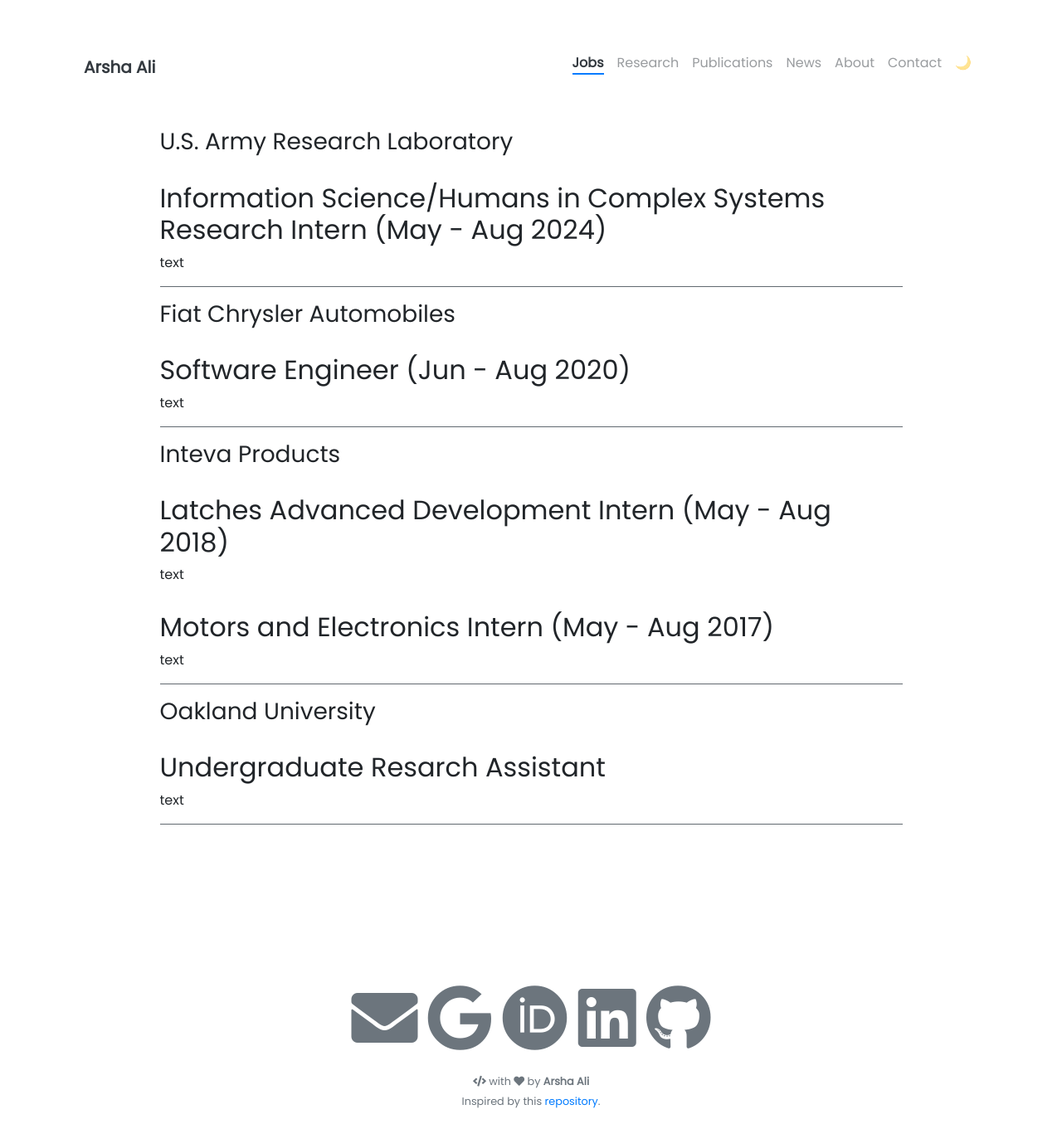
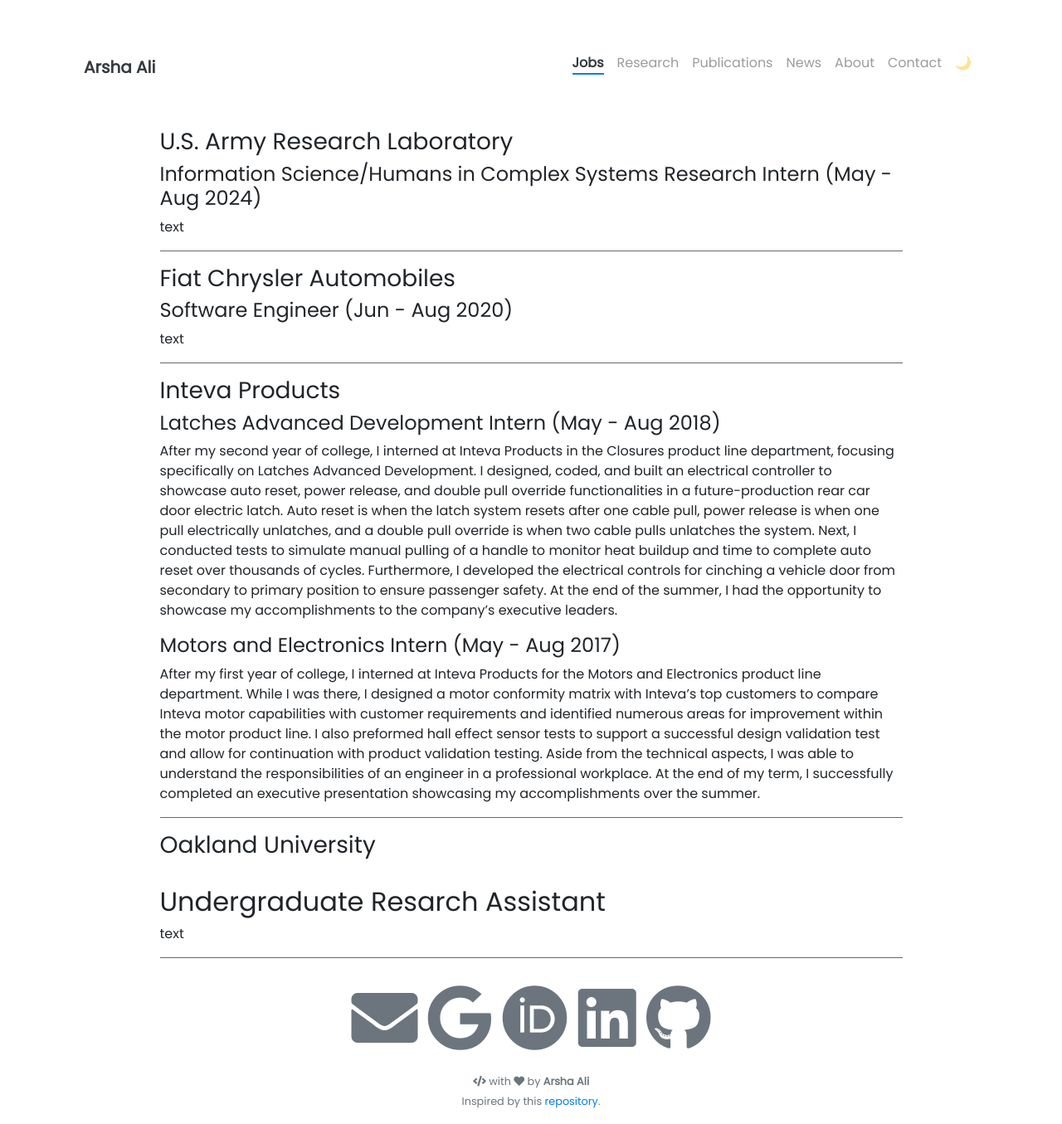
Before and after one commit to arshaali/arshaali.github.io, a Jekyll site: the page built from pages/jobs.md, in a window 1280 px wide and 1355 px high. Shown: the whole window at 83% size. Built offline with Jekyll 4.4.1, drawn with Linux system fonts in a browser that asks for light colours; nearby versions of some CDN libraries.

Commit message:
Update jobs.md

```diff
--- a/pages/jobs.md
+++ b/pages/jobs.md
@@ -7,7 +7,7 @@ weight: 1
 
 ### U.S. Army Research Laboratory
 
-## Information Science/Humans in Complex Systems Research Intern (May - Aug 2024)
+#### Information Science/Humans in Complex Systems Research Intern (May - Aug 2024)
 
 text
 
@@ -15,7 +15,7 @@ text
 
 ### Fiat Chrysler Automobiles
 
-## Software Engineer (Jun - Aug 2020)
+#### Software Engineer (Jun - Aug 2020)
 
 text
 
@@ -23,13 +23,13 @@ text
 
 ### Inteva Products
 
-## Latches Advanced Development Intern (May - Aug 2018)
+#### Latches Advanced Development Intern (May - Aug 2018)
 
-text
+After my second year of college, I interned at Inteva Products in the Closures product line department, focusing specifically on Latches Advanced Development. I designed, coded, and built an electrical controller to showcase auto reset, power release, and double pull override functionalities in a future-production rear car door electric latch. Auto reset is when the latch system resets after one cable pull, power release is when one pull electrically unlatches, and a double pull override is when two cable pulls unlatches the system. Next, I conducted tests to simulate manual pulling of a handle to monitor heat buildup and time to complete auto reset over thousands of cycles. Furthermore, I developed the electrical controls for cinching a vehicle door from secondary to primary position to ensure passenger safety. At the end of the summer, I had the opportunity to showcase my accomplishments to the company's executive leaders.
 
-## Motors and Electronics Intern (May - Aug 2017)
+#### Motors and Electronics Intern (May - Aug 2017)
 
-text
+After my first year of college, I interned at Inteva Products for the Motors and Electronics product line department. While I was there, I designed a motor conformity matrix with Inteva's top customers to compare Inteva motor capabilities with customer requirements and identified numerous areas for improvement within the motor product line. I also preformed hall effect sensor tests to support a successful design validation test and allow for continuation with product validation testing. Aside from the technical aspects, I was able to understand the responsibilities of an engineer in a professional workplace. At the end of my term, I successfully completed an executive presentation showcasing my accomplishments over the summer.
 
 ---
 
```
